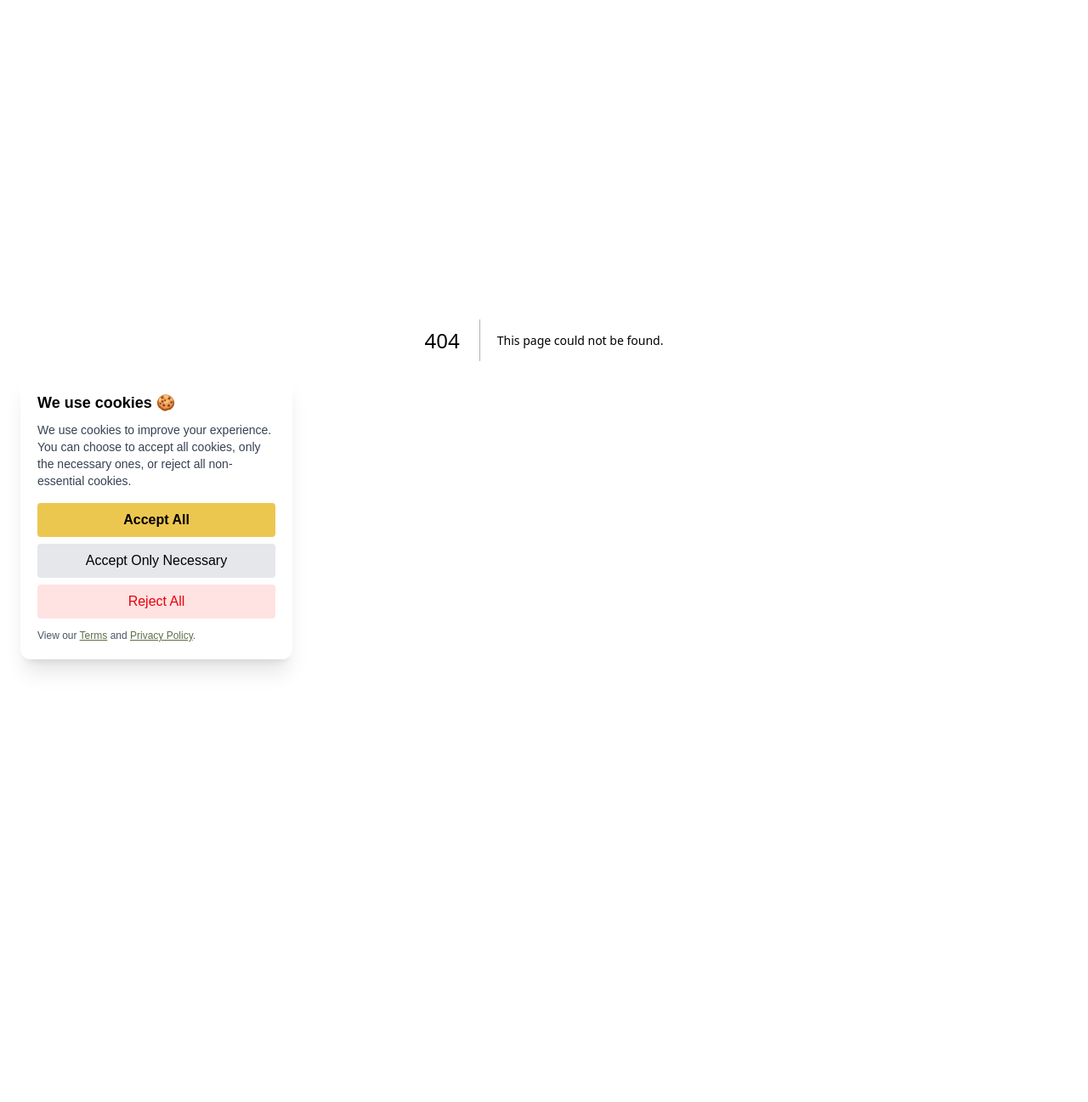
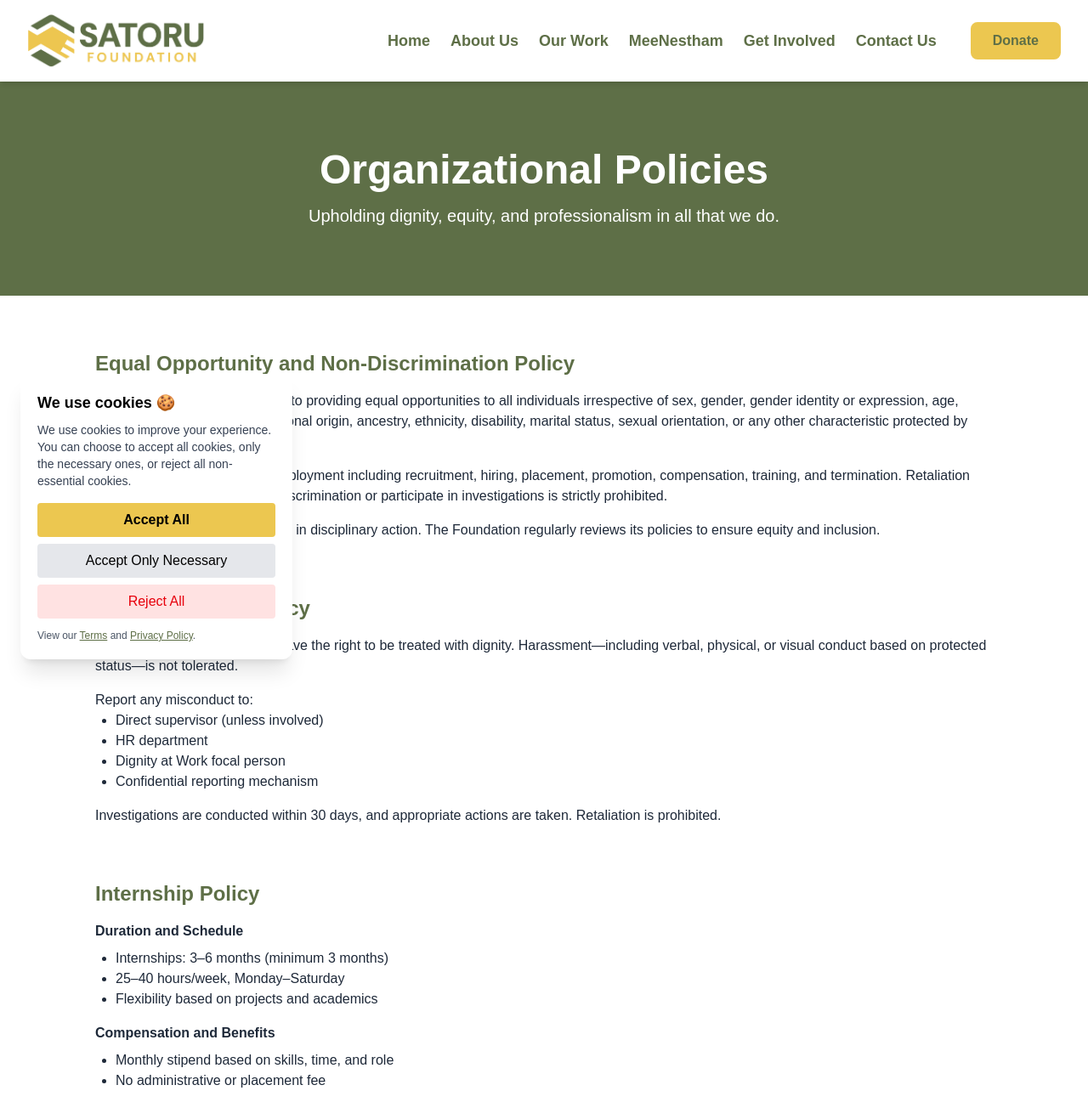
Before and after one commit to Satoru-Foundation/web, a Next.js app: page /organizational-policy in a window 1280 px wide. Before the commit this address had no page. Shown: the top 1297 px of the page at 85% size. Before the commit the page ends 800 px from the top, so only its background shows below. Built offline with nearby package versions, Linux system fonts and the light colour scheme.

Commit message:
-Created a new page for Organizational Policy -Added that page's link to the footer section -Added a section in the get involved page which will redirect to the Organizational Policy page

```diff
--- a/src/app/components/Footer.jsx
+++ b/src/app/components/Footer.jsx
@@ -1,3 +1,5 @@
+'use client';
+
 import Link from "next/link"
 import Image from "next/image"
 import { Facebook, Instagram, Twitter, Youtube, Mail, Phone } from "lucide-react"
@@ -35,6 +37,7 @@ export default function Footer() {
               <li><Link href="/contact" className="hover:text-[#ecc750]">Contact</Link></li>
               <li><Link href="/termsandpolicy" className="hover:text-[#ecc750]">Terms and Policy</Link></li>
               <li><Link href="/legal-compliance" className="hover:text-[#ecc750]">Legal Compliance</Link></li>
+              <li><Link href="/organizational-policy" className="hover:text-[#ecc750]">Organizational Policy</Link></li>
             </ul>
           </div>
 
--- a/src/app/getinvolved/page.js
+++ b/src/app/getinvolved/page.js
@@ -1,3 +1,5 @@
+'use client';
+
 // src/app/getinvolved/page.js
 import Navbar from "../components/Navbar";
 import Footer from "../components/Footer";
@@ -138,6 +140,27 @@ const GetInvolved = () => {
         </div>
       </section>
 
+      <section className="py-16 md:py-24 bg-[#fef9ef]">
+        <div className="container mx-auto px-4">
+          <h2 className="text-3xl font-bold text-[#5e6f47] text-center mb-8">Organizational Policies</h2>
+          <p className="text-lg text-gray-700 text-center max-w-3xl mx-auto mb-8">
+            At Satoru Foundation, we are committed to equity, dignity, and professional ethics in all our work and partnerships.
+          </p>
+          <ul className="list-disc pl-6 md:pl-16 text-gray-800 space-y-4 text-base max-w-4xl mx-auto mb-10">
+            <li><strong>Equal Opportunity:</strong> Non-discrimination across identity, background, or status.</li>
+            <li><strong>Dignity at Work:</strong> Zero tolerance for harassment, bullying, or disrespect.</li>
+            <li><strong>Internship Policy:</strong> Transparent selection, skill development, and fair stipends.</li>
+            <li><strong>Termination Policy:</strong> Clear terms for early exit or organizational action.</li>
+          </ul>
+          <div className="text-center">
+            <Link href="/organizational-policy">
+              <Button className="bg-[#5e6f47] text-white hover:bg-[#5e6f47]/90">View Full Policy</Button>
+            </Link>
+          </div>
+        </div>
+      </section>
+
+
       <Footer />
     </main>
   );
--- /dev/null
+++ b/src/app/organizational-policy/page.js
@@ -0,0 +1,116 @@
+'use client';
+
+import Navbar from "../components/Navbar"
+import Footer from "../components/Footer"
+import Head from "next/head"
+
+export default function OrganizationPolicyPage() {
+  return (
+    <>
+      <Head>
+        <title>Organizational Policies | Satoru Foundation</title>
+      </Head>
+      <main className="min-h-screen bg-white text-gray-800">
+        <Navbar />
+
+        <section className="bg-[#5e6f47] text-white py-20 text-center">
+          <div className="container mx-auto px-4">
+            <h1 className="text-4xl md:text-5xl font-bold mb-4">Organizational Policies</h1>
+            <p className="text-xl max-w-3xl mx-auto">
+              Upholding dignity, equity, and professionalism in all that we do.
+            </p>
+          </div>
+        </section>
+
+        <section className="py-16 px-6 md:px-12 max-w-6xl mx-auto space-y-16">
+          <div>
+            <h2 className="text-2xl font-semibold text-[#5e6f47] mb-4">Equal Opportunity and Non-Discrimination Policy</h2>
+            <p className="mb-4">
+              Satoru Foundation is committed to providing equal opportunities to all individuals irrespective of sex, gender, gender identity or expression, age, caste, religion, colour, race, national origin, ancestry, ethnicity, disability, marital status, sexual orientation, or any other characteristic protected by applicable law.
+            </p>
+            <p className="mb-4">
+              This applies to all aspects of employment including recruitment, hiring, placement, promotion, compensation, training, and termination. Retaliation against individuals who report discrimination or participate in investigations is strictly prohibited.
+            </p>
+            <p>
+              Violations of this policy will result in disciplinary action. The Foundation regularly reviews its policies to ensure equity and inclusion.
+            </p>
+          </div>
+
+          <div>
+            <h2 className="text-2xl font-semibold text-[#5e6f47] mb-4">Dignity at Work Policy</h2>
+            <p className="mb-4">
+              All employees and associates have the right to be treated with dignity. Harassment—including verbal, physical, or visual conduct based on protected status—is not tolerated.
+            </p>
+            <p className="mb-4">
+              Report any misconduct to:
+              <ul className="list-disc pl-6">
+                <li>Direct supervisor (unless involved)</li>
+                <li>HR department</li>
+                <li>Dignity at Work focal person</li>
+                <li>Confidential reporting mechanism</li>
+              </ul>
+            </p>
+            <p>
+              Investigations are conducted within 30 days, and appropriate actions are taken. Retaliation is prohibited.
+            </p>
+          </div>
+
+          <div>
+            <h2 className="text-2xl font-semibold text-[#5e6f47] mb-4">Internship Policy</h2>
+            <p className="mb-2 font-semibold">Duration and Schedule</p>
+            <ul className="list-disc pl-6 mb-4">
+              <li>Internships: 3–6 months (minimum 3 months)</li>
+              <li>25–40 hours/week, Monday–Saturday</li>
+              <li>Flexibility based on projects and academics</li>
+            </ul>
+
+            <p className="mb-2 font-semibold">Compensation and Benefits</p>
+            <ul className="list-disc pl-6 mb-4">
+              <li>Monthly stipend based on skills, time, and role</li>
+              <li>No administrative or placement fee</li>
+            </ul>
+
+            <p className="mb-2 font-semibold">Professional Development</p>
+            <ul className="list-disc pl-6 mb-4">
+              <li>Dedicated supervisor and mentor</li>
+              <li>Orientation, feedback, and evaluations</li>
+              <li>Projects aligned with intern goals</li>
+            </ul>
+
+            <p className="mb-2 font-semibold">Selection and Completion</p>
+            <ul className="list-disc pl-6 mb-4">
+              <li>Transparent recruitment</li>
+              <li>Diversity-focused selection</li>
+              <li>Certificate and recommendation letter upon successful completion</li>
+              <li>Completion report required</li>
+            </ul>
+
+            <p className="mb-2 font-semibold">Early Exit Policy</p>
+            <p>
+              Interns leaving early without valid reasons won't receive documentation. Exceptions for emergencies require valid proof and management approval.
+            </p>
+          </div>
+
+          <div>
+            <h2 className="text-2xl font-semibold text-[#5e6f47] mb-4">General Termination Policy</h2>
+            <ul className="list-disc pl-6 mb-4">
+              <li>Termination with 2 weeks' notice for policy violations, misconduct, or poor performance</li>
+              <li>Interns/employees may resign with 4 weeks' notice and proper handover</li>
+            </ul>
+          </div>
+
+          <div className="border-t pt-6">
+            <p className="text-sm text-gray-600">
+              For further information on organizational policies, email:{" "}
+              <a href="mailto:jobs@satorufoundation.org" className="text-[#5e6f47] font-medium hover:underline">
+                jobs@satorufoundation.org
+              </a>
+            </p>
+          </div>
+        </section>
+
+        <Footer />
+      </main>
+    </>
+  )
+}
```
Also changed, not shown: 1 other file (tests, documents, lock files or other folders).
